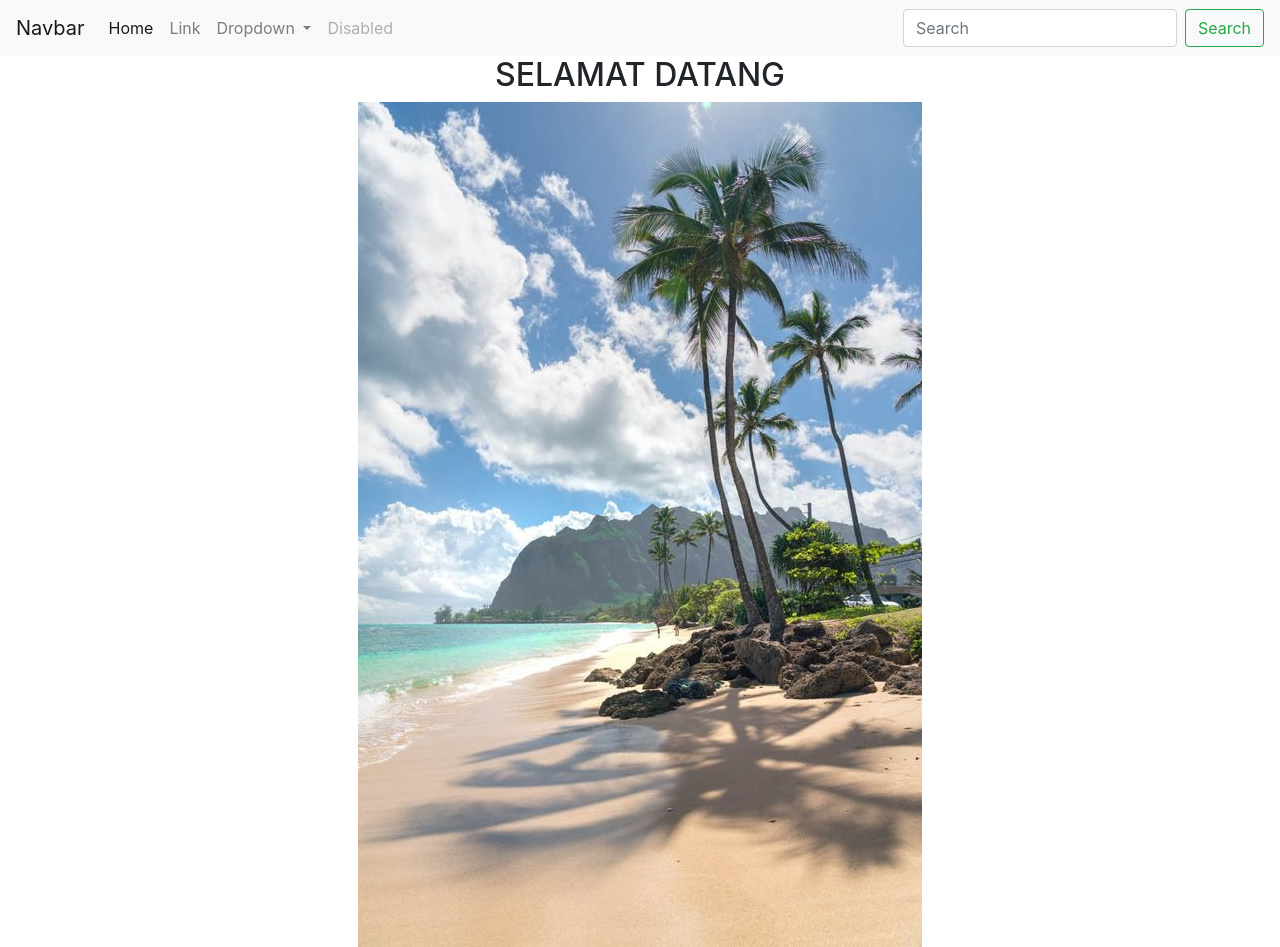
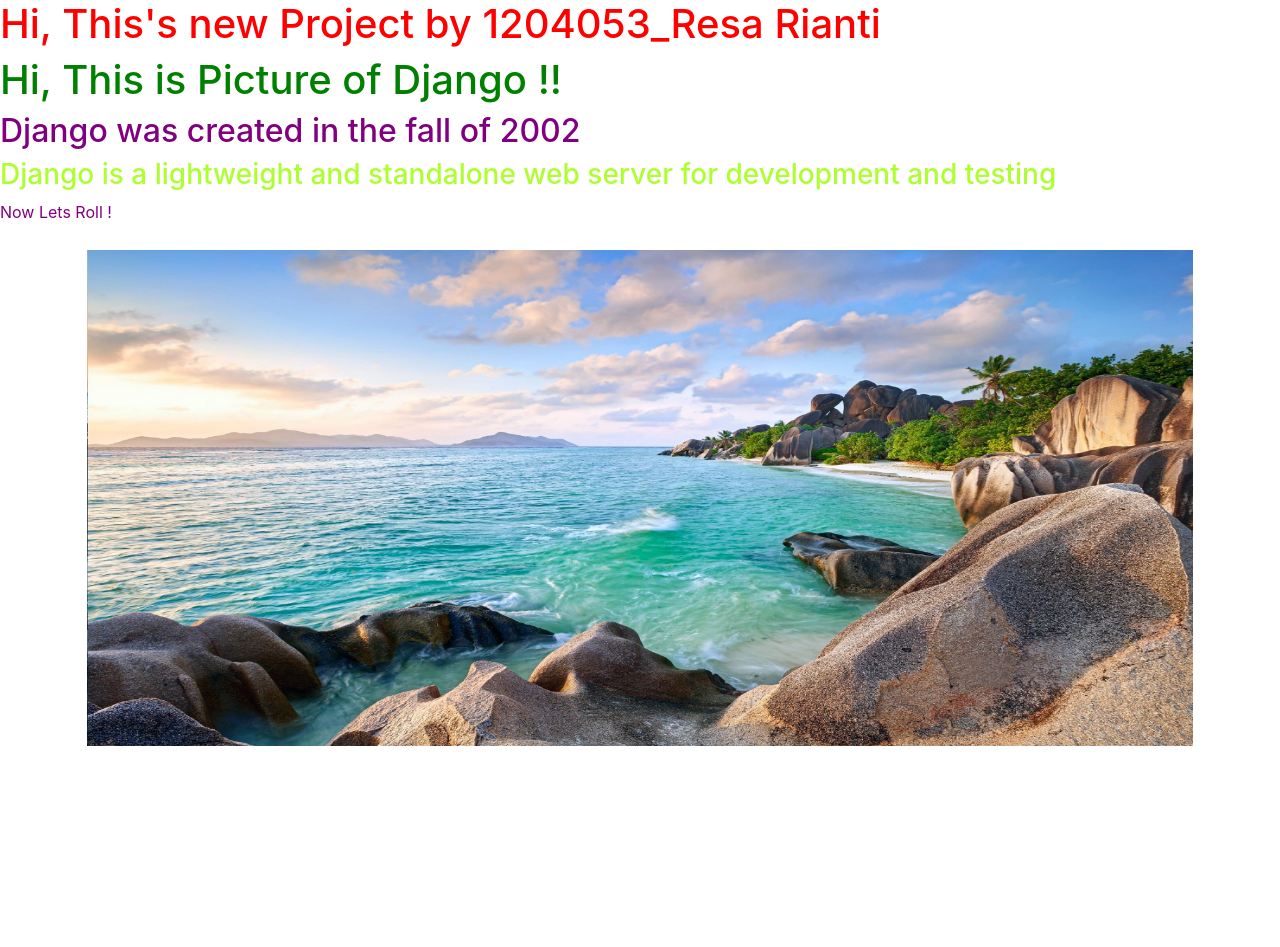
Before and after one commit to resa23/Tugas_KSI_1204053, a Django app: page / in a window 1280 px wide. After the commit the page ends 746 px from the top, so only its background shows below. Run offline with Django 3.2, Linux system fonts and the light colour scheme; some libraries are stand-ins or nearby versions.

Commit message:
Django Challange

```diff
--- a/mywebsite/blog/templates/blog/index.html
+++ b/mywebsite/blog/templates/blog/index.html
@@ -7,7 +7,7 @@
         <meta charset="UTF-8">
         <meta http-equip="X-UA-Compatible" content="IE=edge">
         <meta name="viewport" content="width=device-width, initial-scale=1.0">
-        <link rel="stylesheet" type="text/css" href="% static 'css/style.css' %">
+        <link rel="stylesheet" href="{% static 'css/mystyle.css' %}">
         <link rel="stylesheet" href="{% static 'vendor/bootstrap/bootstrap.css' %}">
 
         <title>STATIC FILE DJANGO PYTHON</title>
@@ -24,11 +24,21 @@
         {% endblock header %} {% endcomment %}
 
 
+
+         <h1 id= "judul" >Hi, This's new Project by 1204053_Resa Rianti </h1>
+         <h1 id="judul2" > Hi, This is Picture of Django !! </h1>
+         <h2 id="h2" > Django was created in the fall of 2002 </h2>
+         <h3 id="isi" > Django is a lightweight and standalone web server for development and testing </h3>
+         <a id="link" href="https://www.djangoproject.com/" >Now Lets Roll !</a>
+
+         <br>
+         <br>
+
         <center>
-         <h2> SELAMAT DATANG </h2>
+        <img  class="container" src="{% static 'img/beach.jpg' %}">
+        </center>
 
-        <img src="{% static 'img/pantai.jpg' %}">
-        </center>
+
 
         <script>src="{% static 'vendor/jquery/jquery.js' %}"</script>
         <script>src="{% static 'vendor/popper/popper.js' %}"</script>
--- a/mywebsite/blog/templates/blog/navbar.html
+++ b/mywebsite/blog/templates/blog/navbar.html
@@ -1,4 +1,4 @@
-<html lang="en">
+{% comment %} <html lang="en">
     <body>
         <nav class="navbar navbar-expand-lg navbar-light bg-light">
             <a class="navbar-brand" href="#">Navbar</a>
@@ -36,4 +36,4 @@
             </div>
           </nav>
     </body>
-</html>
+</html> {% endcomment %}
--- /dev/null
+++ b/mywebsite/static/css/mystyle.css
@@ -0,0 +1,34 @@
+img.kanan {
+    float: right;
+    margin: 5px;
+}
+
+#judul {
+    color: red;
+}
+
+#judul2 {
+    color:green;
+}
+
+#h2 {
+    color: purple;
+}
+
+#isi {
+    color: greenyellow;
+}
+
+#link {
+    color: purple;
+}
+
+.container {
+    width: 1000px;
+    height: 500px;
+    border: 2px solid white;
+}
+img {
+    width: 1000px;
+    height: 400px;
+}
```
Also changed, not shown: mywebsite/static/css/style.css (added, +32 -0 lines), mywebsite/static/img/beach.jpg (added), mywebsite/static/img/django.jpg (added).
